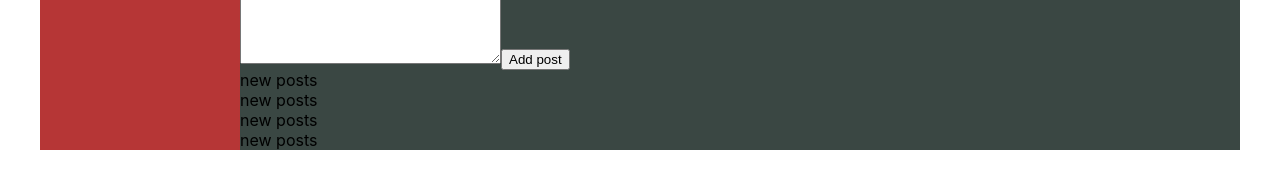
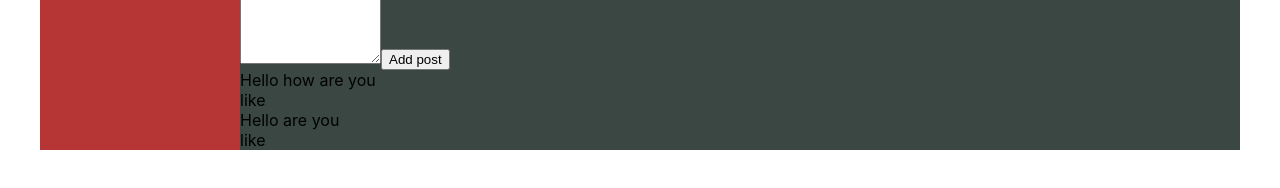
Before and after one commit to SlavMos/react, a React (Create React App) app: page / in a window 1280 px wide. Shown: the part 496-684 px from the top of the page. Built offline with nearby package versions, Linux system fonts and the light colour scheme.

Commit message:
add props

```diff
--- a/src/Components/Profile/MyPosts/MyPosts.jsx
+++ b/src/Components/Profile/MyPosts/MyPosts.jsx
@@ -1,19 +1,17 @@
 import React from "react";
 import s from "./MyPosts.module.css";
-import Posts from "./Posts/Posts";
+import Post from "./Posts/Post";
 
 const MyPost = () => {
   return (
     <div>
       posts
       <div>
-        <textarea name="" id="" cols="30" rows="10"></textarea>
+        <textarea name="" id="" cols="15" rows="10"></textarea>
         <button>Add post</button>
       </div>
-      <Posts />
-      <Posts />
-      <Posts />
-      <Posts />
+      <Post message="Hello how are you" />
+      <Post message="Hello  are you" />
     </div>
   );
 };
--- /dev/null
+++ b/src/Components/Profile/MyPosts/Posts/Post.jsx
@@ -0,0 +1,15 @@
+import React from "react";
+import s from "./Posts.module.css";
+
+const Post = (props) => {
+  return (
+    <div className="s.item">
+      {props.message}
+      <div>
+        <span>like</span>
+      </div>
+    </div>
+  );
+};
+
+export default Post;
--- a/src/Components/Profile/MyPosts/Posts/Posts.jsx
+++ /dev/null
@@ -1,8 +0,0 @@
-import React from "react";
-import s from "./Posts.module.css";
-
-const Posts = () => {
-  return <div>new posts</div>;
-};
-
-export default Posts;
```
